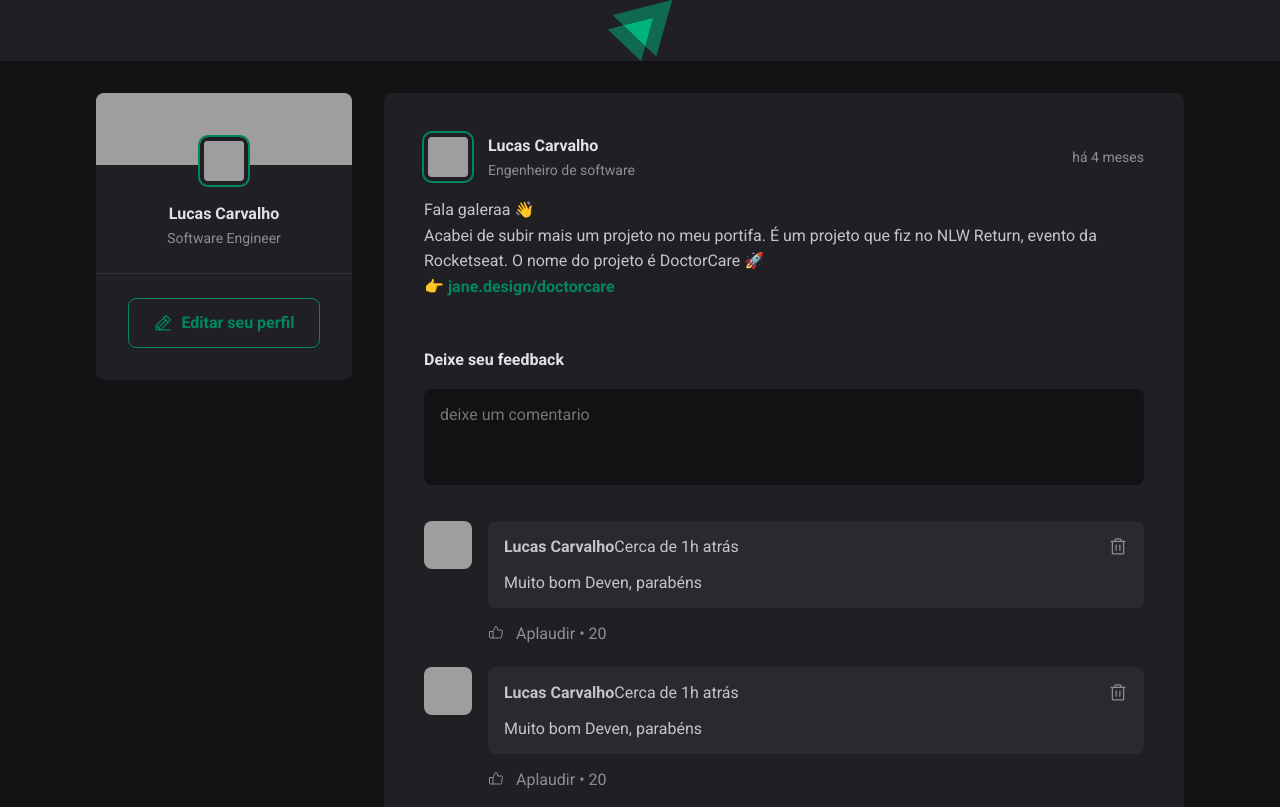
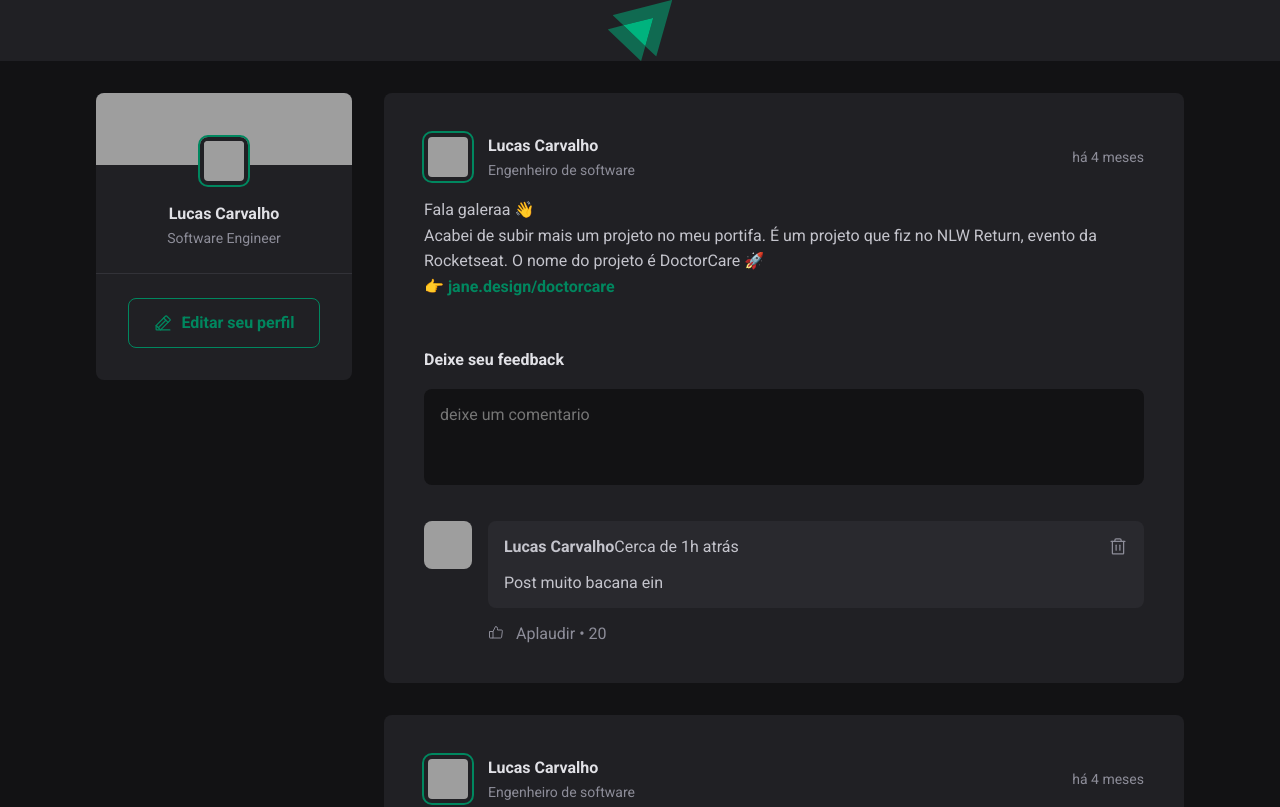
Before and after one commit to lucasC-deOliveira/Ignite-React-Chapter1-2022, a React (Vite) app: page / in a window 1280 px wide. Shown: the top 807 px of the page. Built offline with nearby package versions, Linux system fonts and the light colour scheme; grey boxes are pictures that could not be loaded.

Commit message:
Inserindo comentários (Programação declarativa)

```diff
--- a/src/components/Comment.jsx
+++ b/src/components/Comment.jsx
@@ -3,7 +3,7 @@
 import { Avatar } from "./Avatar"
 import styles from "./Comment.module.css"
 
-export function Comment() {
+export function Comment({content}) {
   return (
     <div className={styles.comment}>
      <Avatar hasBorder={false} src="https://github.com/lucasC-deOliveira.png"/>
@@ -22,7 +22,7 @@
               <Trash size={20} />
             </button>
           </header>
-          <p>Muito bom Deven, parabéns</p>
+          <p>{content}</p>
         </div>
 
         <footer>
--- a/src/components/Post.jsx
+++ b/src/components/Post.jsx
@@ -10,8 +10,10 @@
 
 export function Post({ author, publishedAt, content }) {
   const [comments, setComments] = useState([
-    1, 2, 3
+    "Post muito bacana ein"
   ])
+
+  const [newCommentText, setNewCommentText] = useState("")
 
   const publishedDateFormatted = format(publishedAt, 'd "de" LLLL "ás" HH:mm"h"', {
     locale: ptBR
@@ -23,11 +25,15 @@
   })
 
   function handleCreateNewComment() {
-    event.preventDefault()
+    event.preventDefault();
 
-    setComments([...comments, 3])
+    setComments([...comments, newCommentText]);
 
-    console.log('oi')
+    setNewCommentText('');
+  }
+
+  function handleNewCommentChange() {
+    setNewCommentText(event.target.value)
   }
 
   return (
@@ -66,7 +72,11 @@
         <strong>Deixe seu feedback</strong>
 
         <textarea
-          placeholder="deixe um comentario" />
+          name="comment"
+          placeholder="deixe um comentario"
+          value={newCommentText}
+          onChange={handleNewCommentChange}
+          />
         <footer>
           <button
             type="submit">Publicar</button>
@@ -76,7 +86,7 @@
 
       <div className={styles.commentList}>
         {comments.map(comment => {
-          return <Comment />
+          return <Comment content={comment} />
         })}
       </div>
 
```
